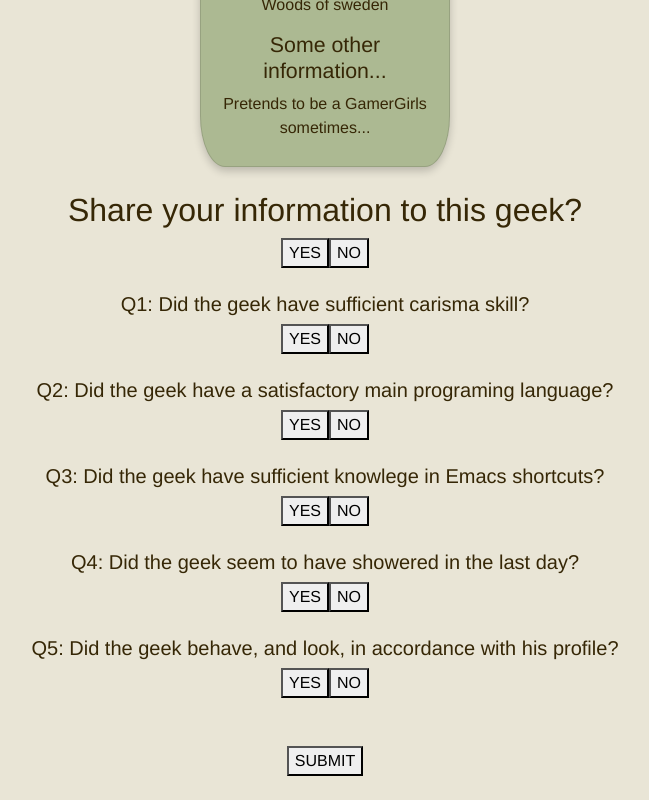
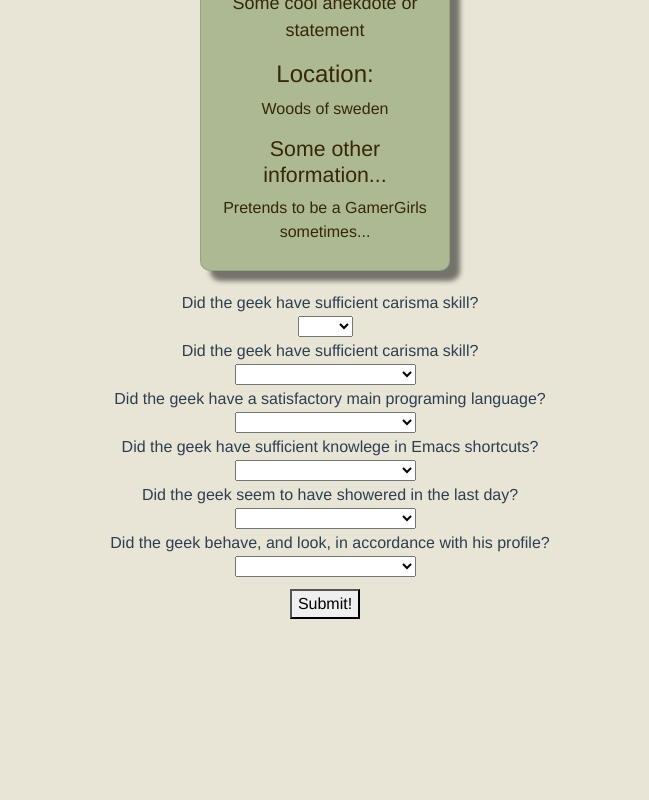
Before and after one commit to viktorhul/meet-a-geek, a Vue app: page /GeekReview in a window 1280 px wide. Shown: the part 401-1201 px from the top of the page, without its empty margins (315-964 px from the left). After the commit the page ends 1074 px from the top, so only its background shows below. Built offline with nearby package versions, Linux system fonts and the light colour scheme.

Commit message:
some changes

```diff
--- a/src/components/UserCard.vue
+++ b/src/components/UserCard.vue
@@ -115,7 +115,9 @@ export default {
 }
 
 .card-big {
-  border-radius: 10%;
+  border-radius: 10px;
+  box-shadow: 10px 10px 5px rgba(0,0,0,0.5);
+
   margin: auto;
   text-align: center;
 }
@@ -175,6 +177,7 @@ export default {
 .avatar {
   display: block;
   vertical-align: middle;
+  align-self: center;
   border-radius: 50%;
 }
 
--- a/src/components/UserCard_Match.vue
+++ b/src/components/UserCard_Match.vue
@@ -1,12 +1,12 @@
 <template>
   <div class="card">
     <br>
-    <link rel="stylesheet" href="https://cdnjs.cloudflare.com/ajax/libs/font-awesome/4.7.0/css/font-awesome.min.css">
+      <link rel="stylesheet" href="https://cdnjs.cloudflare.com/ajax/libs/font-awesome/4.7.0/css/font-awesome.min.css">
     <img src="https://placebeard.it/640x360" alt="John" class="avatar2" style="margin: 0 auto" >
-      <h3>Contact information:</h3>
+    <br>
+      <h3 >name here!</h3>
       <div align="center">
-        <h5 >Name:</h5>
-        <h5>Email:</h5>
+        <h4></h4>
       </div>
     <br>
     <div>
@@ -14,7 +14,7 @@
       <div class="links">
         <a href="http://www.facebook.com" class="fa fa-facebook"></a>
         <a href="http://www.linkedin.com" class="fa fa-linkedin" ></a>
-        <a href="http://www.twitter.com" class="fa fa-twitter"></a>
+        <a href="mailto:" class="fa fa-google"></a>
       </div>
     </div>
     <br>
@@ -32,7 +32,7 @@
   background-color: #ACB992;
   box-shadow: 10px 10px 5px rgba(0,0,0,0.5);
   max-width: 300px;
-  border-radius: 5%;
+  border-radius: 10px;
   margin: auto;
   text-align: center;
 }
@@ -43,7 +43,7 @@
   width: 150px;
   height: 150px;
   border-radius: 50%;
-  border: 7px solid ;
+  border: 7px solid lightgray;
 }
 
 
@@ -77,6 +77,11 @@
   color: #362706;
 }
 
+.fa-google {
+  color: #362706;
+
+}
+
 a {
   text-decoration: none;
   font-size: 22px;
--- a/src/views/GeekReview.vue
+++ b/src/views/GeekReview.vue
@@ -2,51 +2,88 @@
 
   <div class="background">
   <div class="geekreview" >
-    <h1>Geek Review</h1>
-    <div>
+    <h1 class="header">Geek Review</h1>
+    <div style="padding: 20px">
       <UserCard></UserCard>
     </div>
-    <br>
-    <h2>Share your information to this geek?</h2>
-    <div>
-      <standard_button class="buttonStyle">YES</standard_button>
-      <standard_button>NO</standard_button>
+    <div class="inputField">
+      <label for="meet">
+        Did the geek have sufficient carisma skill?
+      </label>
+      <select
+        name="q1">
+        <option value="" disabled selected> </option>
+      <option value="YES" >YES</option>
+      <option value="NO"> NO</option>
+      </select>
     </div>
-    <br>
-    <h5>Q1: Did the geek have sufficient carisma skill?</h5>
-    <div>
-      <standard_button>YES</standard_button>
-      <standard_button>NO</standard_button>
+
+    <div class="inputField">
+      <label for="q1">
+        Did the geek have sufficient carisma skill?
+      </label>
+      <select
+          name="q1">
+        <option value="" disabled selected> </option>
+        <option value="YES" >YES</option>
+        <option value="NO">NO</option>
+        <option value="Maybe">MAYBE/DONT KNOW</option>
+      </select>
     </div>
-    <br>
-    <h5>Q2: Did the geek have a satisfactory main programing language?</h5>
-    <div>
-      <standard_button>YES</standard_button>
-      <standard_button>NO</standard_button>
+
+    <div class="inputField">
+      <label for="q2">
+        Did the geek have a satisfactory main programing language?
+      </label>
+      <select
+          name="q2">
+        <option value="" disabled selected> </option>
+        <option value="YES" >YES</option>
+        <option value="NO">NO</option>
+        <option value="Maybe">MAYBE/DONT KNOW</option>
+      </select>
     </div>
-    <br>
-    <h5>Q3: Did the geek have sufficient knowlege in Emacs shortcuts? </h5>
-    <div>
-      <standard_button>YES</standard_button>
-      <standard_button>NO</standard_button>
+
+    <div class="inputField">
+      <label for="q3">
+        Did the geek have sufficient knowlege in Emacs shortcuts?
+      </label>
+      <select
+          name="q3">
+        <option value="" disabled selected> </option>
+        <option value="YES" >YES</option>
+        <option value="NO">NO</option>
+        <option value="Maybe"> MAYBE/DONT KNOW</option>
+      </select>
     </div>
-    <br>
-    <h5>Q4: Did the geek seem to have showered in the last day?</h5>
-    <div>
-      <standard_button style="">YES </standard_button>
-      <standard_button>NO</standard_button>
+
+    <div class="inputField">
+      <label for="q4">
+        Did the geek seem to have showered in the last day?
+      </label>
+      <select
+          name="q4">
+        <option value="" disabled selected> </option>
+        <option value="YES" >YES</option>
+        <option value="NO"> NO</option>
+        <option value="Maybe"> MAYBE/DONT KNOW</option>
+      </select>
     </div>
-    <br>
-    <h5>Q5: Did the geek behave, and look, in accordance with his profile?</h5>
-    <div>
 
-      <standard_button>YES</standard_button>
-      <standard_button>NO</standard_button>
+    <div class="inputField">
+      <label for="q5">
+        Did the geek behave, and look, in accordance with his profile?
+      </label>
+      <select
+          name="q5">
+        <option value="" disabled selected> </option>
+        <option value="YES" >YES</option>
+        <option value="NO"> NO</option>
+        <option value="Maybe"> MAYBE/DONT KNOW</option>
+      </select>
     </div>
-    <br>
-    <br>
-    <div>
-      <standard_button @click="onDone">SUBMIT</standard_button>
+    <div style="padding: 10px">
+      <standard_button @click="onDone" >Submit!</standard_button>
     </div>
     <br>
   </div>
@@ -74,6 +111,44 @@ export default {
 
 <style scoped>
 
+.header {
+  font-size: 250%;
+  margin: 20px 0  ;
+}
+
+.inputField label {
+  font-size: 12pt;
+  display: block;
+  margin-left: 10px;
+
+}
+
+.inputField {
+  text-align: center;
+  font-size: 12pt;
+  width: 100%;
+}
+
+.inputField input [type="text"]{
+  width: 100px;
+  padding: 10px;
+  border-radius: 5px;
+  margin-bottom: 20px;
+  border: 1px solid #bbb;
+  font-size: 12pt;
+}
+
+.background {
+  padding-top: 50px;
+  margin-outside: 20px;
+  padding-bottom: 20px;
+}
+
+
+h1 {
+  border-bottom: 2px solid #ccc;
+  align-self: center;
+}
 button:hover, a:hover {
   color: red;
 }
--- a/src/views/Loading.vue
+++ b/src/views/Loading.vue
@@ -1,4 +1,5 @@
 <template>
+  <div class="box">
   <div v-if="waitingForCompletion">
     <h1>Waiting for geeks...</h1>
     <progress :value="parts.complete" :max="parts.max"></progress>
@@ -7,6 +8,7 @@
   <div v-else>
     <h1>All geeks are ready!</h1>
     <p>Waiting for host to start the session...</p>
+  </div>
   </div>
 </template>
 
@@ -44,6 +46,11 @@ export default {
 </script>
 
 <style scoped>
+
+.box {
+  padding-top: 50px;
+}
+
 progress {
   transition-duration: 0.2s;
 }
```
